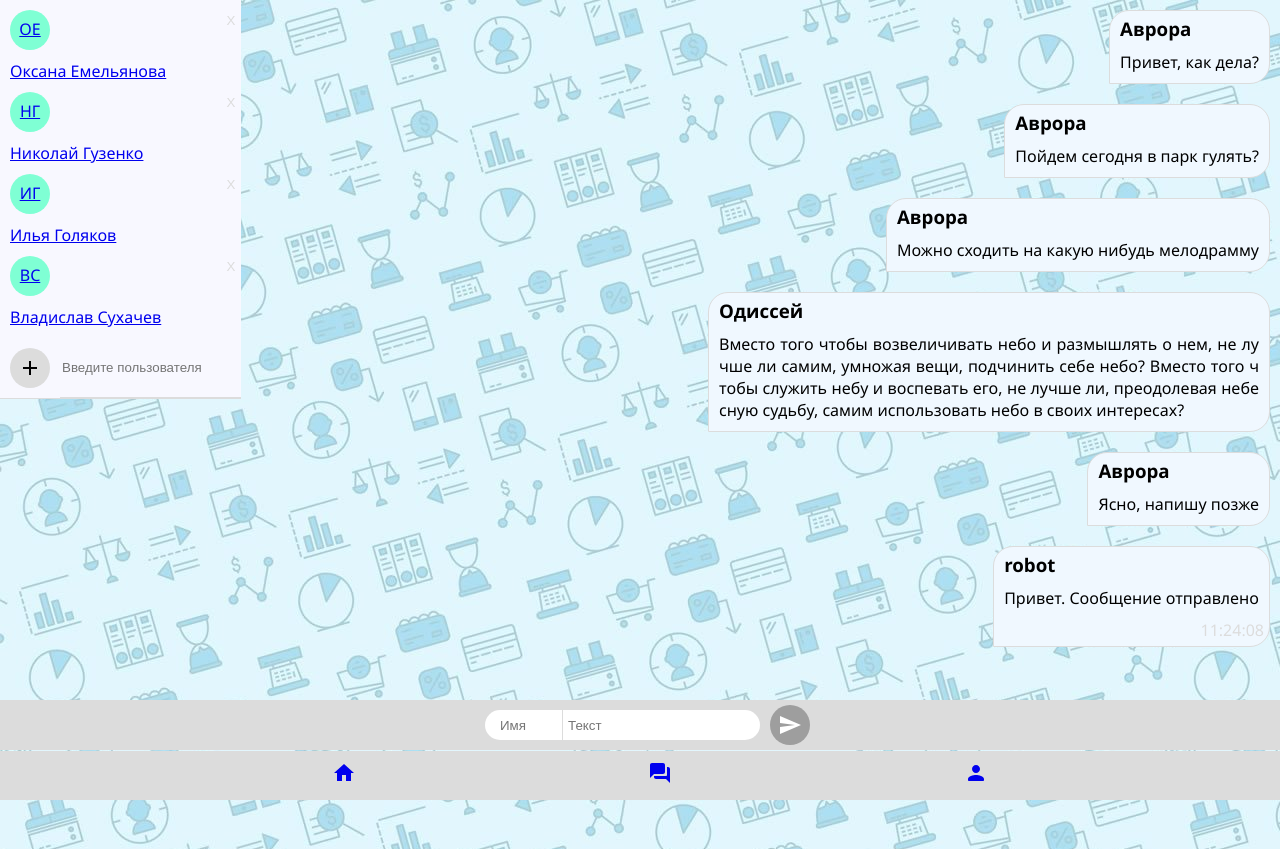
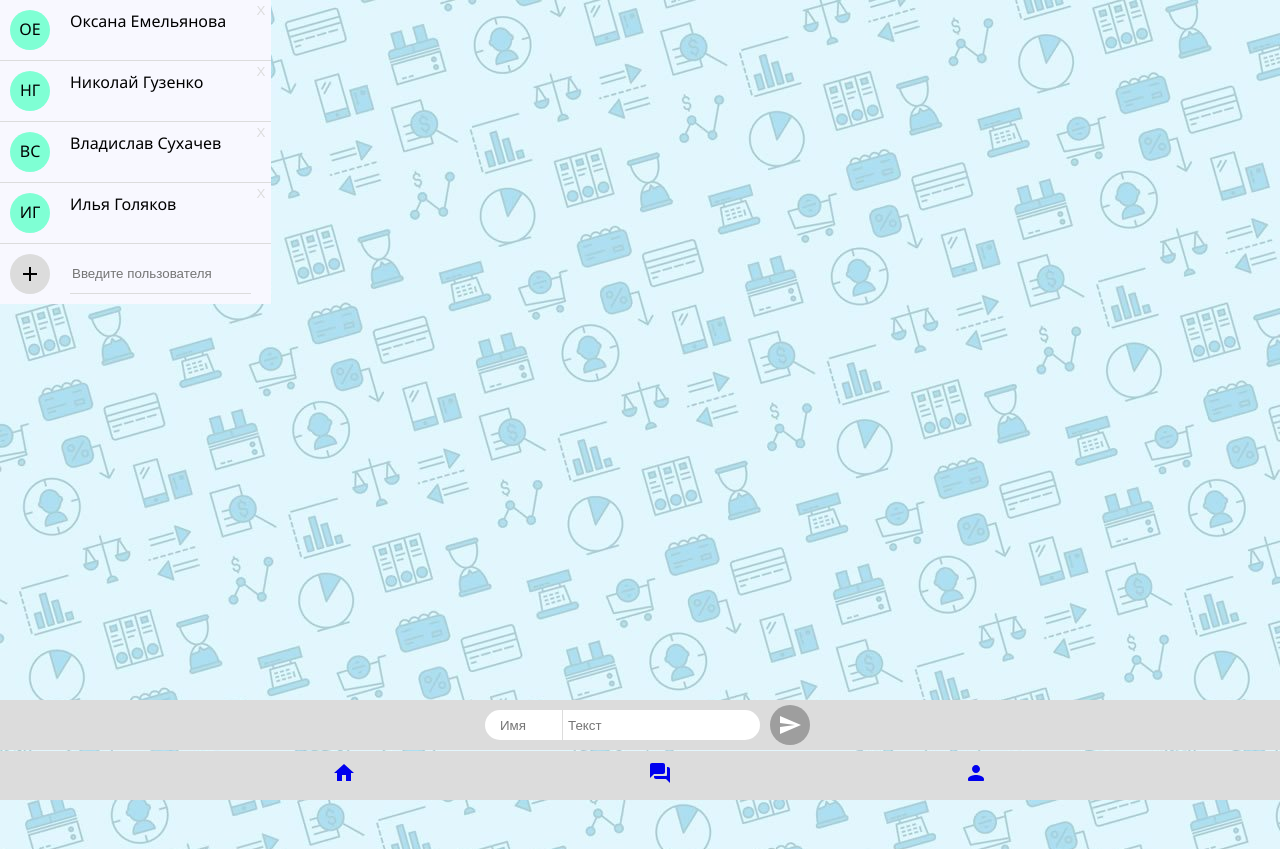
Before and after one commit to DeErovRee/learn-react, a React (Create React App) app: page /chats in a window 1280 px wide. Built offline with nearby package versions, Linux system fonts and the light colour scheme; grey boxes are pictures that could not be loaded.

Commit message:
Update chatList: add messages

```diff
--- a/src/App.css
+++ b/src/App.css
@@ -41,14 +41,14 @@
     padding: 0;
     margin: 0;
 }
-.sidebar ul li {
+.SidebarItem {
+    position: relative;
     display: flex;
     margin: 0;
     border-bottom: 0.5px solid gainsboro;
     justify-content: flex-start;
-}
-.SidebarItem {
-    position: relative;
+    text-decoration: none;
+    color: black;
 }
 .btnDelChat {
     top: 0px;
@@ -90,6 +90,7 @@
     padding: 0;
 }
 .chatListAddInput {
+    margin: 10px 20px 10px 10px;
     border: none;
     background-color: inherit;
     border-bottom: 1px solid gainsboro;
--- a/src/components/meetingRoom.jsx
+++ b/src/components/meetingRoom.jsx
@@ -1,4 +1,10 @@
 import React, { useState, useEffect} from "react";
+import {
+  BrowserRouter as Router,
+  Routes,
+  Route,
+  Link
+} from 'react-router-dom';
 import { Message } from './message';
 import { Form } from './form';
 import { Sidebar } from './sidebar';
@@ -10,21 +16,77 @@
                 id: 1,
                 title: 'Оксана Емельянова',
                 img: '',
+                messages: [
+                    {
+                        author: 'Оксана Емельянова',
+                        text: 'Привет!',
+                    },
+                    {
+                        author: 'Оксана Емельянова',
+                        text: 'Почему не отвечаешь?',
+                    },
+                    {
+                        author: 'Денис Нестеров',
+                        text: 'Я занят. Прости.',
+                    },
+            ]
         },
         {
             id: 2,
             title: 'Николай Гузенко',
             img: '',
+            messages: [
+                {
+                    author: 'Николай Гузенко',
+                    text: 'Привет!',
+                },
+                {
+                    author: 'Николай Гузенко',
+                    text: 'Собираемся завтра на др к Андрею, ты идешь?',
+                },
+                {
+                    author: 'Денис Нестеров',
+                    text: 'Еще спрашиваешь? Конечно',
+                },
+            ]
         },
         {
             id: 3,
-            title: 'Илья Голяков',
+            title: 'Владислав Сухачев',
             img: '',
+            messages: [
+                {
+                    author: 'Денис Нестеров',
+                    text: 'У Андрея завтра др. Нужно что то дарить. Есть идеи?',
+                },
+                {
+                    author: 'Владислав Сухачев',
+                    text: 'Как на счет PlayStation 5',
+                },
+                {
+                    author: 'Денис Нестеров',
+                    text: 'Идёт. Спрошу Илью будет ли он скидываться',
+                },
+            ]
         },
         {
             id: 4,
-            title: 'Владислав Сухачев',
+            title: 'Илья Голяков',
             img: '',
+            messages: [
+                {
+                    author: 'Денис Нестеров',
+                    text: 'Скидываемся на подарок Андрею, ты с нами?',
+                },
+                {
+                    author: 'Илья Голяков',
+                    text: 'Да. По сколько?',
+                },
+                {
+                    author: 'Денис Нестеров',
+                    text: 'С тебя 55.000',
+                },
+            ]
         },
         ])
 
@@ -85,11 +147,18 @@
                     setChatList={setChatList}
                     data={messageBody}
                     setData={setMessageBody}/>
-                <div className="messageList">
+                <Routes className='chatUser'>
                     {
-                        messageList.map((e, i) => <Message text={e.text} author={e.author} key={i} timeStamp={e.timeStamp} />)
+                        messageList.map((el, ind) => {
+                        return(<Route
+                            path={`/chat${ind+1}`}
+                            element={
+                                <h1>Чат номер {ind+1}</h1>
                             }
-                </div>
+                            key={ind}/>)
+                        })
+                    }
+                </Routes>
             </div>
             <Form
                 data={messageBody}
--- a/src/components/sidebar.jsx
+++ b/src/components/sidebar.jsx
@@ -24,7 +24,7 @@
         <>
             <ul>
                 {chatList.map((el, ind) =>
-                <Link to={`/chats/chat${ind}`} key={ind}  className='SidebarItem' data-id={el.id} data-title={el.title} data-fio={el.FIO}>
+                <Link to={`/chats/chat${ind+1}`} key={ind}  className='SidebarItem' data-id={el.id} data-title={el.title} data-fio={el.FIO}>
                     <div className='chatImg'>{el.FIO}</div>
                     <div className='chatTitle'>{el.title}</div>
                     <button className='btnDelChat' type='button' user={el.title} onClick={(e) => {delChat(e)}}>X</button>
@@ -34,23 +34,6 @@
                     chatList={chatList}
                 />
             </ul>
-            <Routes className='chatUser'>
-                <Route
-                    path='/chat0'
-                    element={
-                        <h1>Chat number1</h1>
-                }/>
-                <Route
-                    path='/chat1'
-                    element={
-                        <h1>Chat number2</h1>
-                }/>
-                <Route
-                    path='/chat2'
-                    element={
-                        <h1>Chat number3</h1>
-                }/>
-            </Routes>
         </>
     )
 }
@@ -67,7 +50,7 @@
         if (user) {
             const FIO = getFIO(user)
             const id = chatList.length + 1
-            setChatList((prevstate => [...prevstate, {id, title: user, FIO}]))
+            setChatList((prevstate => [...prevstate, {id, title: user, FIO, messages: []}]))
         }
         setData({
             text: ''
```
Lines whose indentation alone changed are shown as unchanged.
